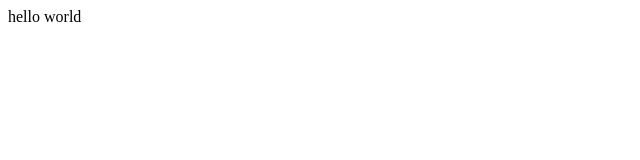
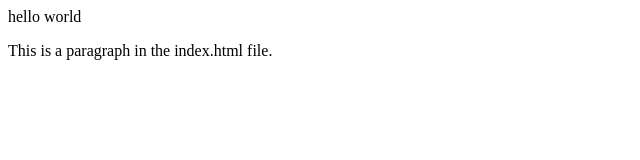
Before and after one commit to mismatch9827-wq/LocalRepo, a plain HTML site: page index.html in a window 1280 px wide. Shown: the whole page, without its empty margins (0-640 px from the left). Drawn offline with Linux system fonts and the light colour scheme.

Commit message:
add new feature1

```diff
--- a/index.html
+++ b/index.html
@@ -1 +1,2 @@
 <p>hello world</p>
+<p>This is a paragraph in the index.html file.</p>
```
